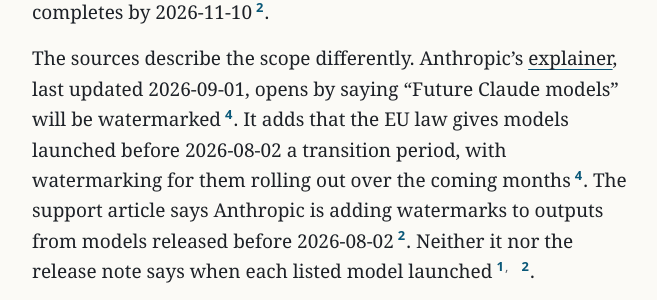
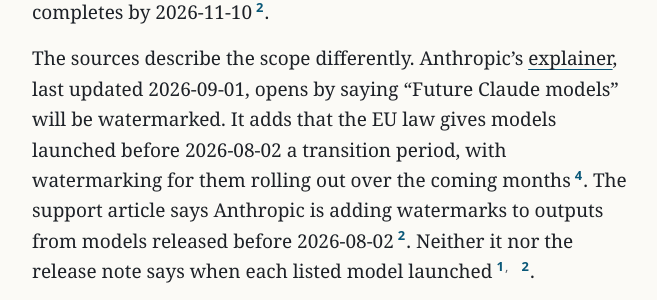
Before and after one commit to northwind-press/northwind-press.github.io, a Jekyll site: the page built from _posts/2026-11-04-claude-text-watermark.md, in a window 1280 px wide and 900 px high, scrolled down 796 px. Shown: the part 215-515 px from the top of the window, without its empty margins (308-965 px from the left). Built offline with Jekyll 4.4.1, drawn with Linux system fonts in a browser that asks for light colours; part of the change alters nothing that is shown.

Commit message:
Watermark: no marker on the explainer's link sentence
Co-Authored-By: Claude Opus 5.5 <noreply@anthropic.com>

```diff
--- a/_posts/2026-11-04-claude-text-watermark.md
+++ b/_posts/2026-11-04-claude-text-watermark.md
@@ -31,7 +31,7 @@ Text generated by Claude Mythos 5, Claude Opus 4.7, and Claude Sonnet 4.6 now ca
 
 Anthropic's [support article](https://support.claude.com/en/articles/16266773-how-claude-marks-ai-generated-content) lists text watermarks on first-party surfaces and on AWS, Google Cloud, and Microsoft Foundry for the Fable 5 and 5.1, Mythos 5 and 5.1, Opus 4.7, 4.8, 5, and 5.5, Sonnet 4.6, 5, and 5.5, and Haiku 5.5 models. For Opus 4.6, Opus 4.5, Sonnet 4.5, and Haiku 4.5, it lists no text watermark, only Content Credentials (C2PA) metadata on files{% include cite.html n=2 %}. On Amazon Bedrock, the rollout for Mythos 5, Opus 4.7, and Sonnet 4.6 completes by 2026-11-10{% include cite.html n=2 %}.
 
-The sources describe the scope differently. Anthropic's [explainer](https://www.anthropic.com/news/claude-text-watermark), last updated 2026-09-01, opens by saying "Future Claude models" will be watermarked{% include cite.html n=4 %}. It adds that the EU law gives models launched before 2026-08-02 a transition period, with watermarking for them rolling out over the coming months{% include cite.html n=4 %}. The support article says Anthropic is adding watermarks to outputs from models released before 2026-08-02{% include cite.html n=2 %}. Neither it nor the release note says when each listed model launched{% include cite.html n=1 %}{% include cite.html n=2 %}.
+The sources describe the scope differently. Anthropic's [explainer](https://www.anthropic.com/news/claude-text-watermark), last updated 2026-09-01, opens by saying "Future Claude models" will be watermarked. It adds that the EU law gives models launched before 2026-08-02 a transition period, with watermarking for them rolling out over the coming months{% include cite.html n=4 %}. The support article says Anthropic is adding watermarks to outputs from models released before 2026-08-02{% include cite.html n=2 %}. Neither it nor the release note says when each listed model launched{% include cite.html n=1 %}{% include cite.html n=2 %}.
 
 ## What changes, and what doesn't
 
```
